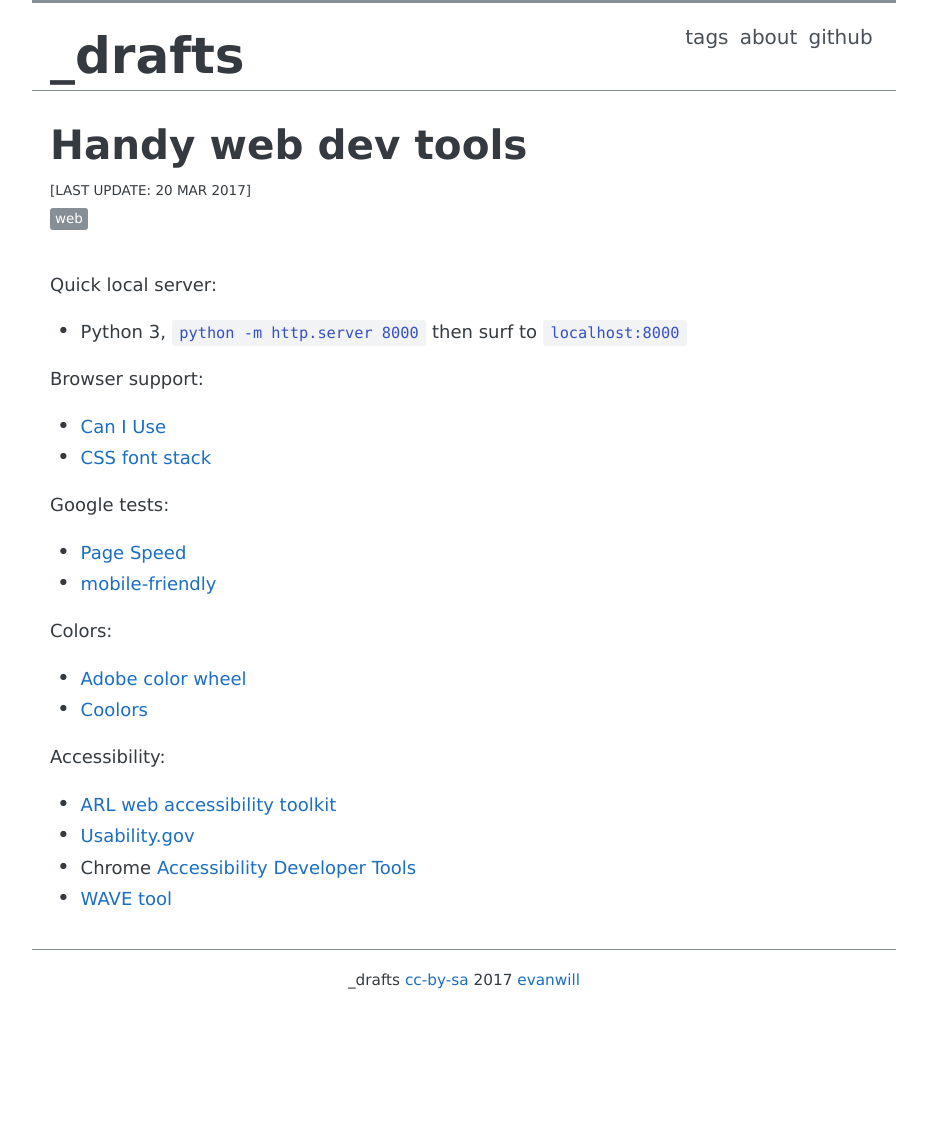
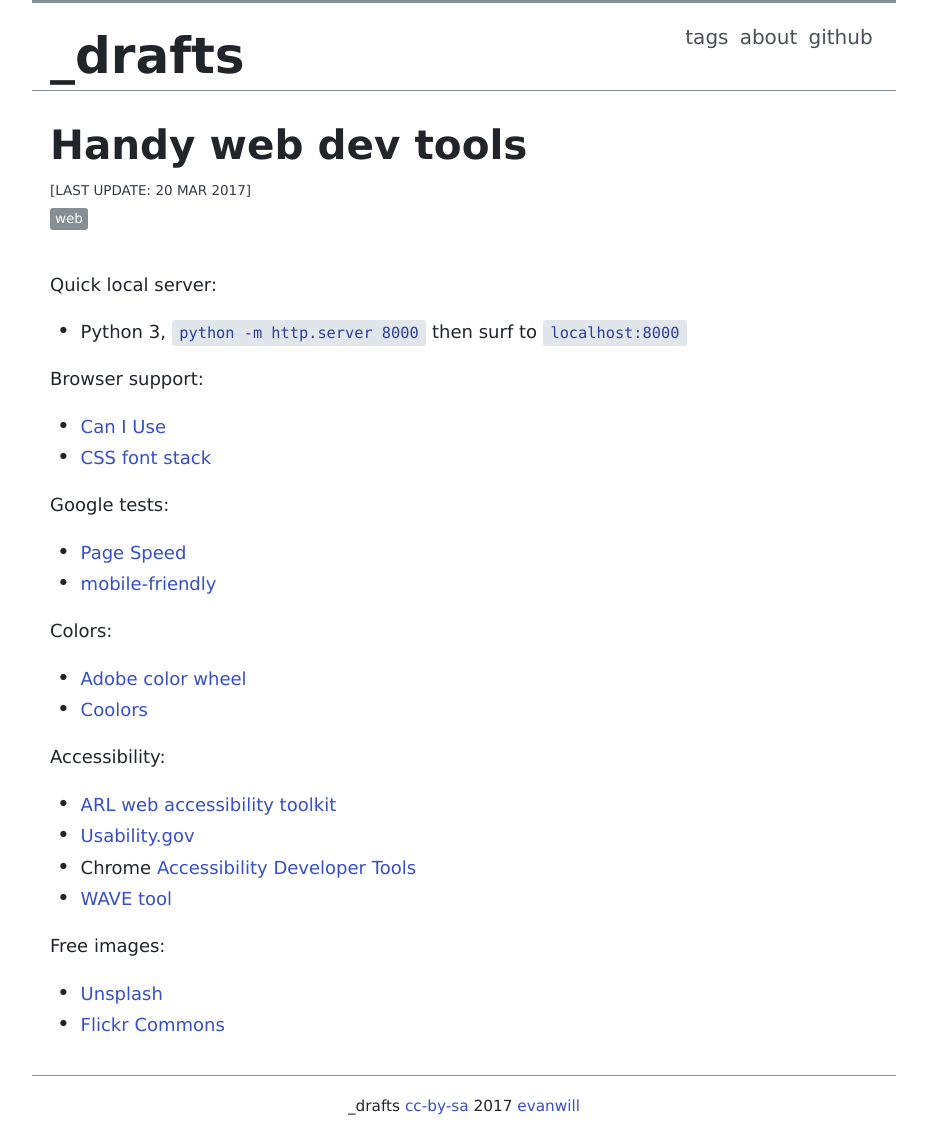
Before and after one commit to evanwill/_drafts, a Jekyll site: the page built from _notes/web-dev.md, in a window 1280 px wide. Shown: the whole page, without its empty margins (176-1103 px from the left). Built offline with Jekyll 4.4.1, drawn with Linux system fonts in a browser that asks for light colours; before the commit the page ends 1015 px from its top, so only the background shows below that.

Commit message:
tweek colors, darker text

```diff
--- a/_notes/web-dev.md
+++ b/_notes/web-dev.md
@@ -25,3 +25,7 @@
 - [Usability.gov](http://www.usability.gov/what-and-why/accessibility.html)
 - Chrome [Accessibility Developer Tools](https://chrome.google.com/webstore/detail/accessibility-developer-t/fpkknkljclfencbdbgkenhalefipecmb)
 - [WAVE tool](http://wave.webaim.org/)
+
+Free images:
+- [Unsplash](https://unsplash.com/)
+- [Flickr Commons](https://www.flickr.com/commons)
--- a/_sass/_base.scss
+++ b/_sass/_base.scss
@@ -1,14 +1,14 @@
 
-$base-color: $oc-gray-8;
+$base-color: $oc-gray-9;
 $base-lighten-color: $oc-gray-6;
 
 $background-color: $oc-white;
 $background-over-color: $oc-gray-1;
 
-$text-color: $oc-gray-8;
-$link-color: $oc-blue-8;
-$code-color: $oc-indigo-9;
-$code-background-color: $oc-gray-1;
+$text-color: $oc-gray-9;
+$link-color: $oc-indigo-9; /*$oc-blue-8;*/
+$code-color: #2c3fa0; /*$oc-indigo-9;*/
+$code-background-color: #e1e6ea; /* $oc-gray-1; */
 $table-border-color: $oc-gray-2;
 $table-background-color: $oc-gray-1;
 
```
Also changed, not shown: _notes/kill.md (+1 -1 lines).
